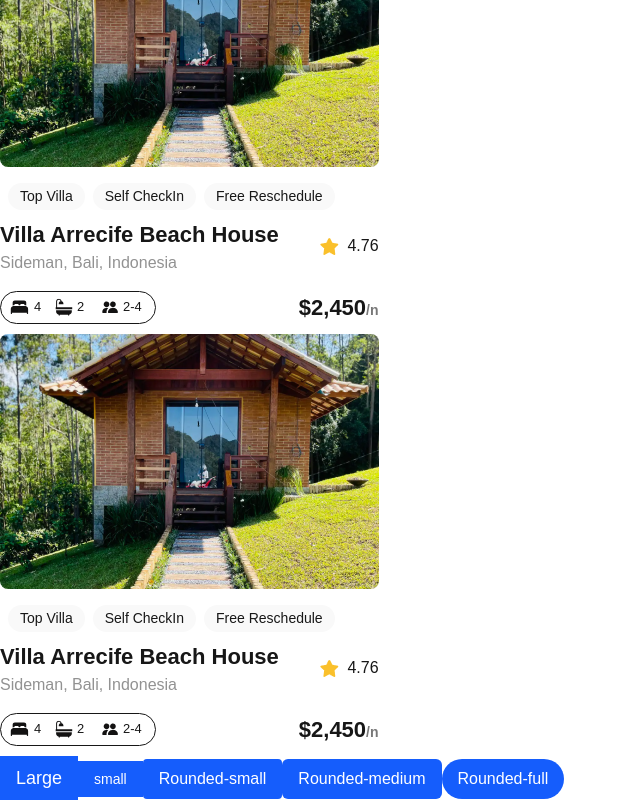
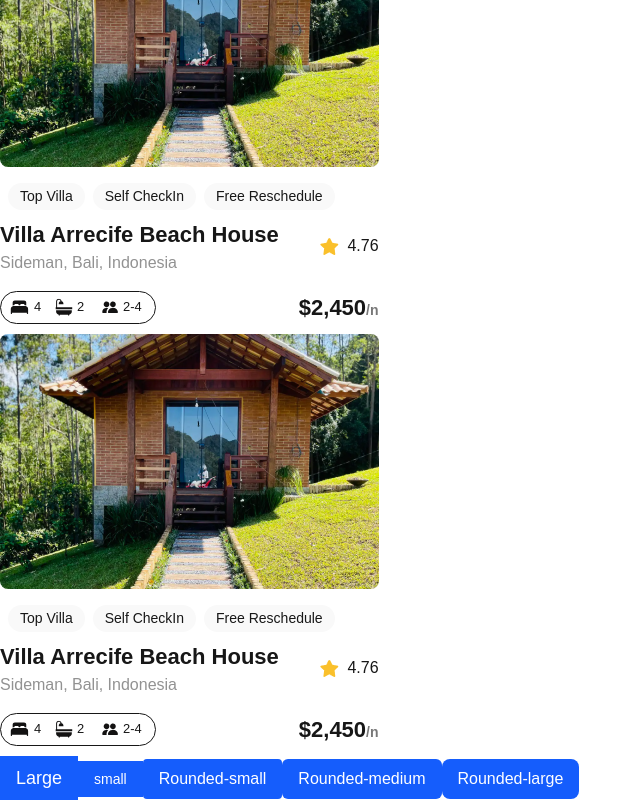
Before and after one commit to Ashraf-Magdy-Mostafa/alx-project-0x00-setup, a Next.js app in the folder alx-project-0x00/: page /landing in a window 1280 px wide. Shown: the part 538-1338 px from the top of the page, without its empty margins (0-642 px from the left). Built offline with nearby package versions, Linux system fonts and the light colour scheme.

Commit message:
checker fix

```diff
--- a/alx-project-0x00/pages/landing.tsx
+++ b/alx-project-0x00/pages/landing.tsx
@@ -14,7 +14,7 @@ function landing() {
             <Button title="small" styles="text-sm" />
             <Button title="Rounded-small" styles="rounded-sm" />
             <Button title="Rounded-medium" styles="rounded-md" />
-            <Button title="Rounded-full" styles="rounded-full" />
+            <Button title="Rounded-large" styles="rounded-lg" />
 
         </div>
     )
```
